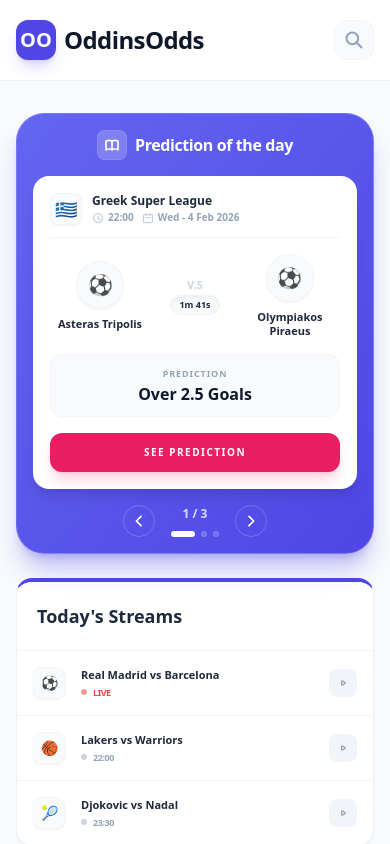
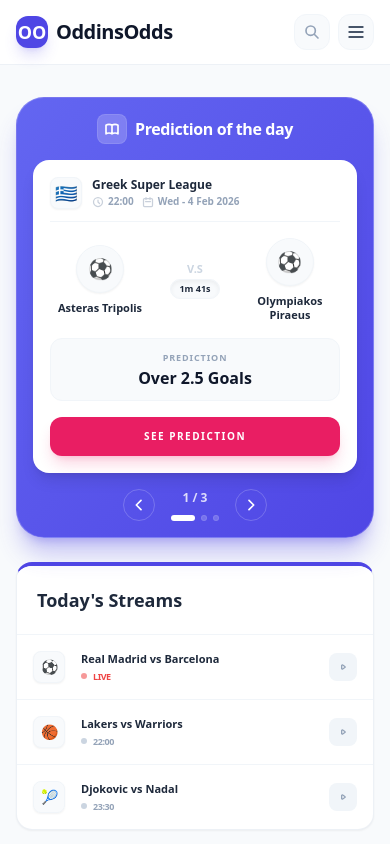
Before and after one commit to HitendraKakadiya/oddins-odds-master, a Next.js app in the folder apps/frontend/: page / in a window 390 px wide. Shown: the top 844 px of the page. Built offline with nearby package versions, Linux system fonts and the light colour scheme.

Commit message:
create header and footer responsive

```diff
--- a/apps/frontend/src/app/layout.tsx
+++ b/apps/frontend/src/app/layout.tsx
@@ -14,8 +14,8 @@
   children: React.ReactNode;
 }) {
   return (
-    <html lang="en">
-      <body>
+    <html lang="en" suppressHydrationWarning>
+      <body suppressHydrationWarning>
         <div className="flex flex-col min-h-screen">
           <Header />
           <main className="flex-grow">
--- a/apps/frontend/src/components/Footer.tsx
+++ b/apps/frontend/src/components/Footer.tsx
@@ -58,18 +58,19 @@
   ];
 
   return (
-    <footer className="bg-brand-dark-blue border-t border-white/5 mt-16 py-16 text-white">
+    <footer className="bg-brand-dark-blue border-t border-white/5 mt-8 sm:mt-12 lg:mt-16 py-8 sm:py-12 lg:py-16 text-white">
       <div className="max-w-[1440px] mx-auto px-4 sm:px-6 lg:px-8">
-        <div className="grid grid-cols-2 md:grid-cols-3 lg:grid-cols-5 gap-8">
+        {/* Footer Links Grid - Responsive */}
+        <div className="grid grid-cols-1 sm:grid-cols-2 lg:grid-cols-5 gap-6 sm:gap-8">
           {footerSections.map((section) => (
             <div key={section.title}>
-              <h4 className="text-sm font-bold text-white mb-4 uppercase tracking-wider">{section.title}</h4>
-              <ul className="space-y-2">
+              <h4 className="text-xs sm:text-sm font-bold text-white mb-3 sm:mb-4 uppercase tracking-wider">{section.title}</h4>
+              <ul className="space-y-1.5 sm:space-y-2">
                 {section.links.map((link) => (
                   <li key={link.name}>
                     <Link
                       href={link.href}
-                      className="text-xs text-gray-300 hover:text-brand-pink transition-colors"
+                      className="text-xs sm:text-sm text-gray-300 hover:text-brand-pink transition-colors block py-0.5"
                     >
                       {link.name}
                     </Link>
@@ -80,12 +81,13 @@
           ))}
         </div>
 
-        <div className="mt-16 pt-8 border-t border-white/10 flex flex-col md:flex-row justify-between items-center gap-4">
+        {/* Footer Bottom - Logo and Copyright */}
+        <div className="mt-8 sm:mt-12 lg:mt-16 pt-6 sm:pt-8 border-t border-white/10 flex flex-col sm:flex-row justify-between items-center gap-3 sm:gap-4">
            <div className="flex items-center gap-2">
-              <div className="w-8 h-8 bg-brand-indigo rounded-full flex items-center justify-center text-white font-bold text-xs border border-white/20 shadow-lg shadow-brand-indigo/20">OO</div>
-              <span className="font-bold text-white">OddinsOdds</span>
+              <div className="w-7 h-7 sm:w-8 sm:h-8 bg-brand-indigo rounded-full flex items-center justify-center text-white font-bold text-xs border border-white/20 shadow-lg shadow-brand-indigo/20">OO</div>
+              <span className="font-bold text-white text-sm sm:text-base">OddinsOdds</span>
            </div>
-           <p className="text-xs text-gray-400">
+           <p className="text-xs sm:text-sm text-gray-400 text-center sm:text-right">
              &copy; {new Date().getFullYear()} OddinsOdds. All rights reserved.
            </p>
         </div>
--- a/apps/frontend/src/components/Header.tsx
+++ b/apps/frontend/src/components/Header.tsx
@@ -1,6 +1,11 @@
+'use client';
+
 import Link from 'next/link';
+import { useState } from 'react';
 
 export default function Header() {
+  const [isMobileMenuOpen, setIsMobileMenuOpen] = useState(false);
+
   const navItems = [
     { name: 'Predictions', href: '/predictions', hasDropdown: true },
     { name: 'Betting Sites', href: '/betting-sites' },
@@ -14,16 +19,16 @@
   return (
     <header className="bg-white/90 backdrop-blur-md border-b border-slate-200/60 sticky top-0 z-50">
       <nav className="max-w-[1440px] mx-auto px-4 sm:px-6 lg:px-8">
-        <div className="flex justify-between items-center h-20">
+        <div className="flex justify-between items-center h-16 sm:h-20">
           {/* Logo */}
           <Link href="/" className="flex items-center space-x-2 group">
-            <div className="w-10 h-10 bg-brand-indigo rounded-xl flex items-center justify-center text-white font-bold text-xl shadow-lg shadow-brand-indigo/20 group-hover:scale-105 transition-transform">
+            <div className="w-8 h-8 sm:w-10 sm:h-10 bg-brand-indigo rounded-xl flex items-center justify-center text-white font-bold text-lg sm:text-xl shadow-lg shadow-brand-indigo/20 group-hover:scale-105 transition-transform">
               OO
             </div>
-            <span className="text-2xl font-bold text-slate-900 tracking-tight">OddinsOdds</span>
+            <span className="text-xl sm:text-2xl font-bold text-slate-900 tracking-tight">OddinsOdds</span>
           </Link>
 
-          {/* Main Navigation */}
+          {/* Desktop Navigation */}
           <div className="hidden lg:flex items-center space-x-8">
             {navItems.map((item) => (
               <Link
@@ -42,14 +47,55 @@
           </div>
 
           {/* Right side - UI Actions */}
-          <div className="flex items-center space-x-3">
-            <button className="w-10 h-10 flex items-center justify-center bg-slate-50 rounded-xl text-slate-400 hover:text-brand-indigo hover:bg-slate-100 transition-all border border-slate-100">
-              <svg className="w-5 h-5" fill="none" stroke="currentColor" viewBox="0 0 24 24">
+          <div className="flex items-center space-x-2 sm:space-x-3">
+            {/* Search Button */}
+            <button className="w-9 h-9 sm:w-10 sm:h-10 flex items-center justify-center bg-slate-50 rounded-xl text-slate-400 hover:text-brand-indigo hover:bg-slate-100 transition-all border border-slate-100">
+              <svg className="w-4 h-4 sm:w-5 sm:h-5" fill="none" stroke="currentColor" viewBox="0 0 24 24">
                 <path strokeLinecap="round" strokeLinejoin="round" strokeWidth={2.5} d="M21 21l-6-6m2-5a7 7 0 11-14 0 7 7 0 0114 0z" />
               </svg>
             </button>
+
+            {/* Mobile Menu Toggle */}
+            <button
+              onClick={() => setIsMobileMenuOpen(!isMobileMenuOpen)}
+              className="lg:hidden w-9 h-9 sm:w-10 sm:h-10 flex items-center justify-center bg-slate-50 rounded-xl text-slate-600 hover:text-brand-indigo hover:bg-slate-100 transition-all border border-slate-100"
+              aria-label="Toggle menu"
+            >
+              {isMobileMenuOpen ? (
+                <svg className="w-5 h-5" fill="none" stroke="currentColor" viewBox="0 0 24 24">
+                  <path strokeLinecap="round" strokeLinejoin="round" strokeWidth={2.5} d="M6 18L18 6M6 6l12 12" />
+                </svg>
+              ) : (
+                <svg className="w-5 h-5" fill="none" stroke="currentColor" viewBox="0 0 24 24">
+                  <path strokeLinecap="round" strokeLinejoin="round" strokeWidth={2.5} d="M4 6h16M4 12h16M4 18h16" />
+                </svg>
+              )}
+            </button>
           </div>
         </div>
+
+        {/* Mobile Navigation Menu */}
+        {isMobileMenuOpen && (
+          <div className="lg:hidden border-t border-slate-200/60 py-4 animate-in slide-in-from-top duration-200">
+            <div className="flex flex-col space-y-1">
+              {navItems.map((item) => (
+                <Link
+                  key={item.name}
+                  href={item.href}
+                  onClick={() => setIsMobileMenuOpen(false)}
+                  className="px-4 py-3 text-slate-600 hover:text-brand-indigo hover:bg-slate-50 font-semibold flex items-center justify-between transition-colors rounded-lg"
+                >
+                  <span>{item.name}</span>
+                  {item.hasDropdown && (
+                    <svg className="w-4 h-4 opacity-40" fill="none" stroke="currentColor" viewBox="0 0 24 24">
+                      <path strokeLinecap="round" strokeLinejoin="round" strokeWidth={2} d="M9 5l7 7-7 7" />
+                    </svg>
+                  )}
+                </Link>
+              ))}
+            </div>
+          </div>
+        )}
       </nav>
     </header>
   );
```
Also changed, not shown: apps/frontend/src/app/icon.svg (added).
